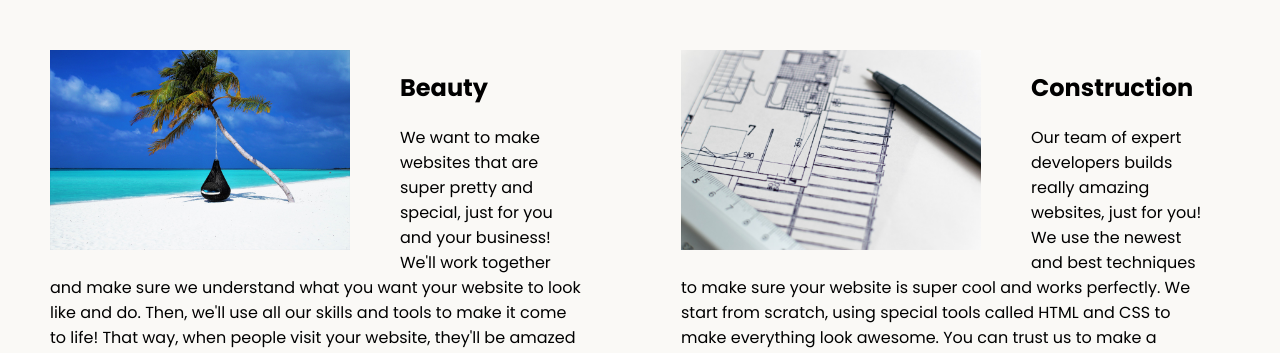
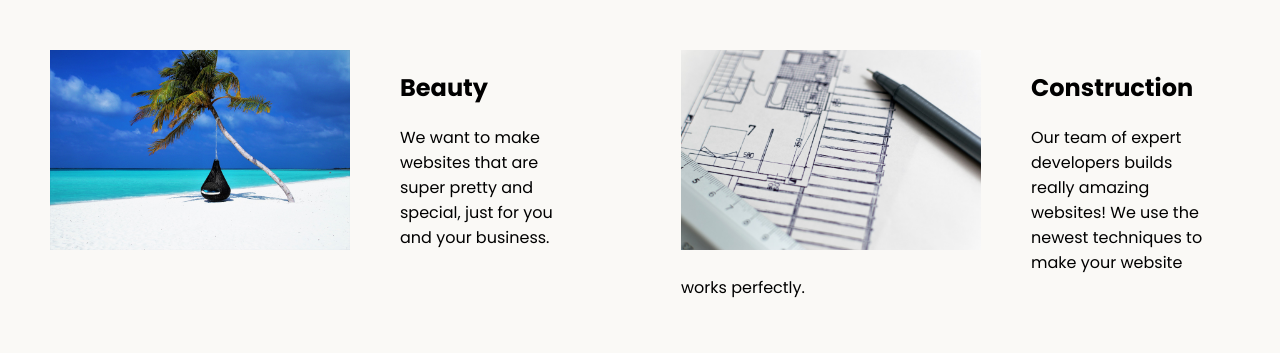
Before and after one commit to Nonso-Kozen/kozendev.com, a plain HTML site: page index.html in a window 1280 px wide. Shown: the part 447-800 px from the top of the page. Drawn offline with Linux system fonts and the light colour scheme.

Commit message:
Update index.html

```diff
--- a/index.html
+++ b/index.html
@@ -21,17 +21,12 @@
     <div class="jaja">
     <div class="left card"><img class="tile-image" src="./assets/images/beautiful.jpg" alt="hand and flower in water">
       <h2 class="card-title">Beauty</h2>
-      <p class="card-text">We want to make websites that are super pretty and special, just for you and your business!
-         We'll work together and make sure we understand what you want your website to look like and do. Then,
-         we'll use all our skills and tools to make it come to life! That way,
-         when people visit your website, they'll be amazed by how beautiful it is and how well it works.</p>
+      <p class="card-text">We want to make websites that are super pretty and special, just for you and your business.</p>
     </div>
 
     <div class="right card"><img class="tile-image jojo" src="./assets/images/construction.jpg" alt="metal structure">
       <h2 class="card-title">Construction</h2>
-      <p>Our team of expert developers builds really amazing websites, just for you! We use the newest and best techniques
-         to make sure your website is super cool and works perfectly. We start from scratch, using special tools
-        called HTML and CSS to make everything look awesome. You can trust us to make a website that's perfect for you!</p>
+      <p>Our team of expert developers builds really amazing websites! We use the newest techniques to make your website works perfectly.</p>
     </div>
   </div>
   </div>
```
